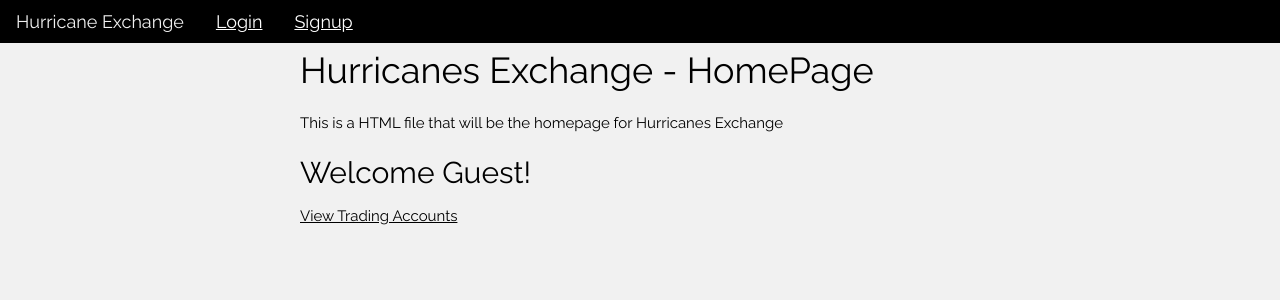
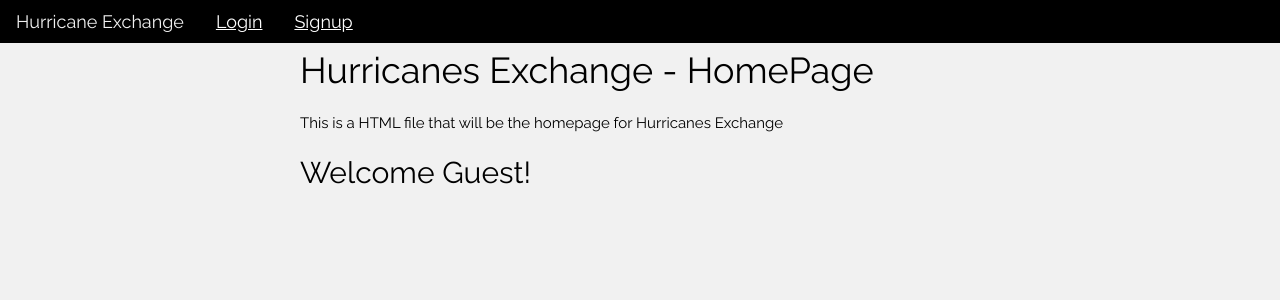
Before and after one commit to PhelimonSarpaning/HurricaneExchange, a Django app: page / in a window 1280 px wide. Shown: the top 300 px of the page. Run offline with Django 3.2, Linux system fonts and the light colour scheme.

Commit message:
reamoved trading account link from idex as its in sidebar now

```diff
--- a/templates/index.html
+++ b/templates/index.html
@@ -4,5 +4,4 @@
     <h1>Hurricanes Exchange - HomePage</h1>
     <p>This is a HTML file that will be the homepage for Hurricanes Exchange</p>
     <h2> Welcome {{ username }}!</h2>
-    <a href='/trading'>View Trading Accounts</a>
 {% endblock %}
```
